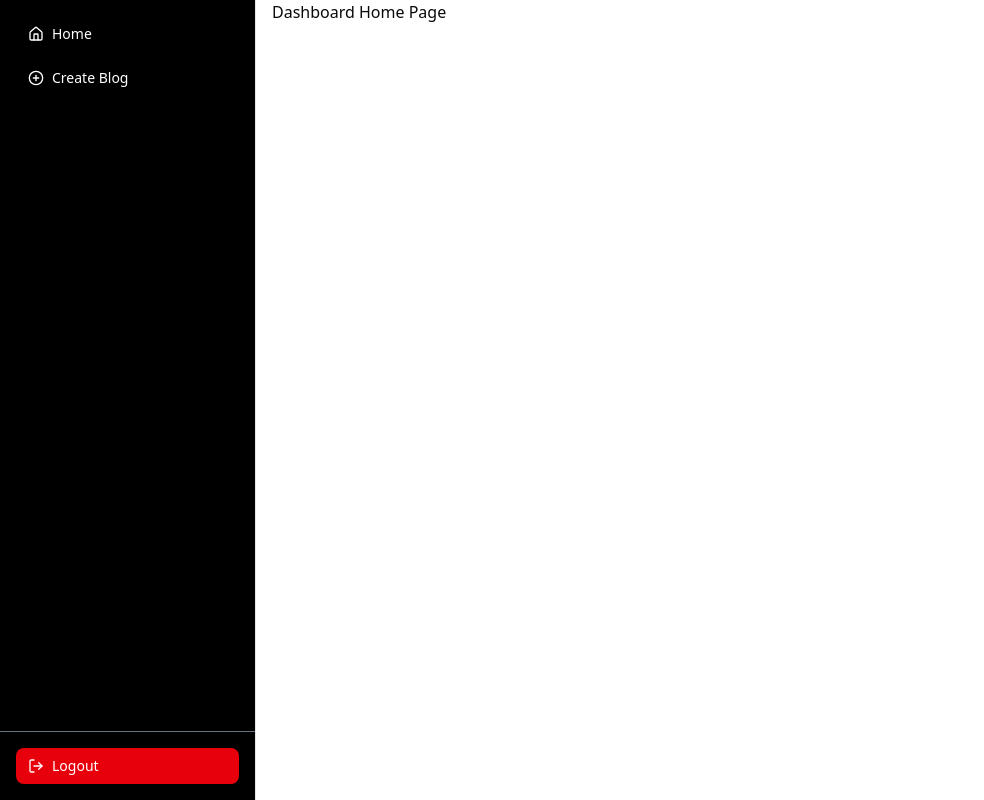
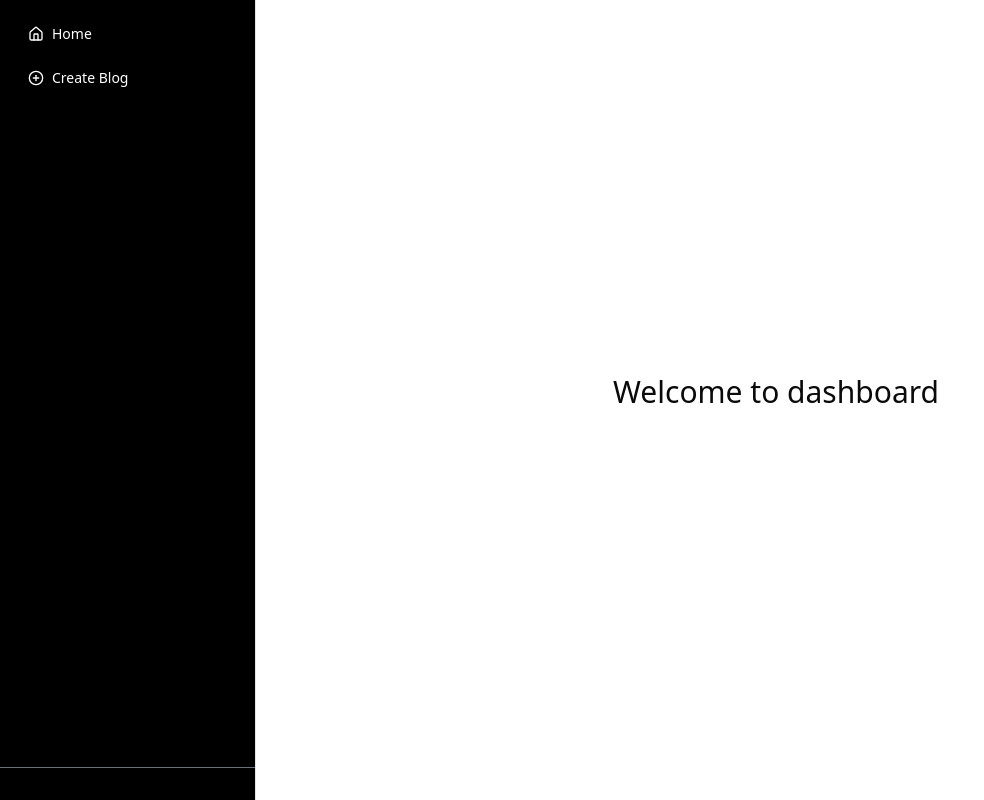
Before and after one commit to yeaminfoysal/Blog-Application-With-NextJS, a Next.js app: page /dashboard in a window 1280 px wide. Shown: the whole page, without its empty margins (0-984 px from the left). Built offline with nearby package versions, Linux system fonts and the light colour scheme; no server answers.

Commit message:
authentication systeem done with next auth

```diff
--- a/package.json
+++ b/package.json
@@ -18,9 +18,11 @@
     "clsx": "^2.1.1",
     "lucide-react": "^0.544.0",
     "next": "15.5.3",
+    "next-auth": "^4.24.11",
     "react": "19.1.0",
     "react-dom": "19.1.0",
     "react-hook-form": "^7.65.0",
+    "sonner": "^2.0.7",
     "tailwind-merge": "^3.3.1",
     "zod": "^4.1.12"
   },
--- a/src/app/(dashboard)/dashboard/layout.tsx
+++ b/src/app/(dashboard)/dashboard/layout.tsx
@@ -8,7 +8,7 @@ export default function DashboardLayout({
   return (
     <main className="min-h-dvh flex gap-4">
       <Sidebar />
-      {children}
+      <div className="flex-1">{children}</div>
     </main>
   );
 }
--- a/src/app/(dashboard)/dashboard/page.tsx
+++ b/src/app/(dashboard)/dashboard/page.tsx
@@ -1,7 +1,17 @@
-const DashboardHomePage = () => {
+import { authOptions } from "@/helpers/authOptions";
+import { getServerSession } from "next-auth";
+
+const DashboardHomePage = async () => {
+
+  const session = await getServerSession(authOptions);
+  console.log(session);
+
   return (
     <div>
-      <h1>Dashboard Home Page</h1>
+      <div className="flex justify-center items-center min-h-screen flex-col">
+        <h1 className="text-3xl bold">Welcome to dashboard {session?.user?.name}</h1>
+        <h1 className="mt-4 bold">{session?.user?.email}</h1>
+      </div>
     </div>
   );
 };
--- /dev/null
+++ b/src/app/actions/auth.ts
@@ -0,0 +1,16 @@
+"use server";
+import { FieldValues } from "react-hook-form";
+
+export const register = async (data: FieldValues) => {
+  const res = await fetch(`${process.env.NEXT_PUBLIC_BASE_URL}/user`, {
+    method: "POST",
+    headers: {
+      "Content-Type": "application/json",
+    },
+    body: JSON.stringify(data),
+  });
+  if (!res?.ok) {
+    console.error("User Registration Failed", await res.text());
+  }
+  return await res.json();
+};
--- /dev/null
+++ b/src/app/api/auth/[...nextauth]/route.ts
@@ -0,0 +1,6 @@
+import { authOptions } from "@/helpers/authOptions"
+import NextAuth from "next-auth"
+
+const handler = NextAuth(authOptions)
+
+export { handler as GET, handler as POST }
--- a/src/app/layout.tsx
+++ b/src/app/layout.tsx
@@ -1,6 +1,8 @@
 import type { Metadata } from "next";
 import { Geist, Geist_Mono } from "next/font/google";
 import "./globals.css";
+import AuthProvider from "@/providers/AuthProvider";
+import { Toaster } from "sonner";
 
 const geistSans = Geist({
   variable: "--font-geist-sans",
@@ -27,7 +29,10 @@ export default function RootLayout({
       <body
         className={`${geistSans.variable} ${geistMono.variable} antialiased`}
       >
-        {children}
+        <AuthProvider>
+          <Toaster richColors position="top-center" />
+          {children}
+        </AuthProvider>
       </body>
     </html>
   );
--- a/src/components/modules/Auth/LoginForm.tsx
+++ b/src/components/modules/Auth/LoginForm.tsx
@@ -14,6 +14,7 @@ import {
     FormMessage,
 } from "@/components/ui/form";
 import Image from "next/image";
+import { signIn } from "next-auth/react";
 
 type LoginFormValues = {
     email: string;
@@ -34,6 +35,7 @@ export default function LoginForm() {
 
     const handleSocialLogin = (provider: "google" | "github") => {
         console.log(`Login with ${provider}`);
+        signIn("google", { callbackUrl: "/dashboard" })
     };
 
     return (
--- a/src/components/modules/Auth/RegisterForm.tsx
+++ b/src/components/modules/Auth/RegisterForm.tsx
@@ -13,6 +13,9 @@ import {
     FormLabel,
     FormMessage,
 } from "@/components/ui/form";
+import { useRouter } from "next/navigation";
+import { register } from "@/app/actions/auth";
+import { toast } from "sonner";
 
 type RegisterFormValues = {
     name: string;
@@ -31,8 +34,17 @@ export default function RegisterForm() {
         },
     });
 
-  const onSubmit = (values: RegisterFormValues) => {
-    console.log("Form submitted:", values);
+    const router = useRouter();
+    const onSubmit = async (values: RegisterFormValues) => {
+        try {
+            const res = await register(values);
+            if (res?.id) {
+                toast.success("User Registered Successfully");
+                router.push("/login");
+            }
+        } catch (err) {
+            console.error(err);
+        }
     };
 
     return (
--- a/src/components/shared/Sidebar.tsx
+++ b/src/components/shared/Sidebar.tsx
@@ -3,8 +3,12 @@
 import Link from "next/link";
 import { Button } from "@/components/ui/button";
 import { Home, PlusCircle, LogOut } from "lucide-react";
+import { signOut, useSession } from "next-auth/react";
 
 export default function Sidebar() {
+  const session = useSession();
+  console.log(session)
+
   return (
     <aside className="flex h-screen w-64 flex-col border-r bg-black text-white">
       {/* Top navigation */}
@@ -28,16 +32,19 @@ export default function Sidebar() {
 
       {/* Bottom action */}
       <div className="p-4 border-t border-gray-500">
-        <Button
+        {
+          session?.status == "authenticated" && <Button
             variant="destructive"
             className="w-full justify-start gap-2 cursor-pointer"
             onClick={() => {
               console.log("Logout clicked");
+              signOut()
             }}
           >
             <LogOut className="h-4 w-4" />
             Logout
           </Button>
+        }
       </div>
     </aside>
   );
--- /dev/null
+++ b/src/helpers/authOptions.ts
@@ -0,0 +1,14 @@
+import GoogleProvider from "next-auth/providers/google";
+
+export const authOptions = {
+    providers: [
+        GoogleProvider({
+            clientId: process.env.GOOGLE_CLIENT_ID as string,
+            clientSecret: process.env.GOOGLE_CLIENT_SECRET as string
+        })
+    ],
+    secret: process.env.AUTH_SECRET,
+    pages: {
+        signIn: "/login",
+    },
+}
--- /dev/null
+++ b/src/middleware.ts
@@ -0,0 +1,3 @@
+export { default } from "next-auth/middleware";
+
+export const config = { matcher: ["/dashboard"] };
--- /dev/null
+++ b/src/providers/AuthProvider.tsx
@@ -0,0 +1,9 @@
+"use client";
+
+import { SessionProvider } from "next-auth/react";
+
+const AuthProvider = ({ children }: { children: React.ReactNode }) => {
+    return <SessionProvider>{children}</SessionProvider>;
+};
+
+export default AuthProvider;
```
Also changed, not shown: 1 other file (tests, documents, lock files or other folders). Lines whose indentation alone changed are shown as unchanged.
